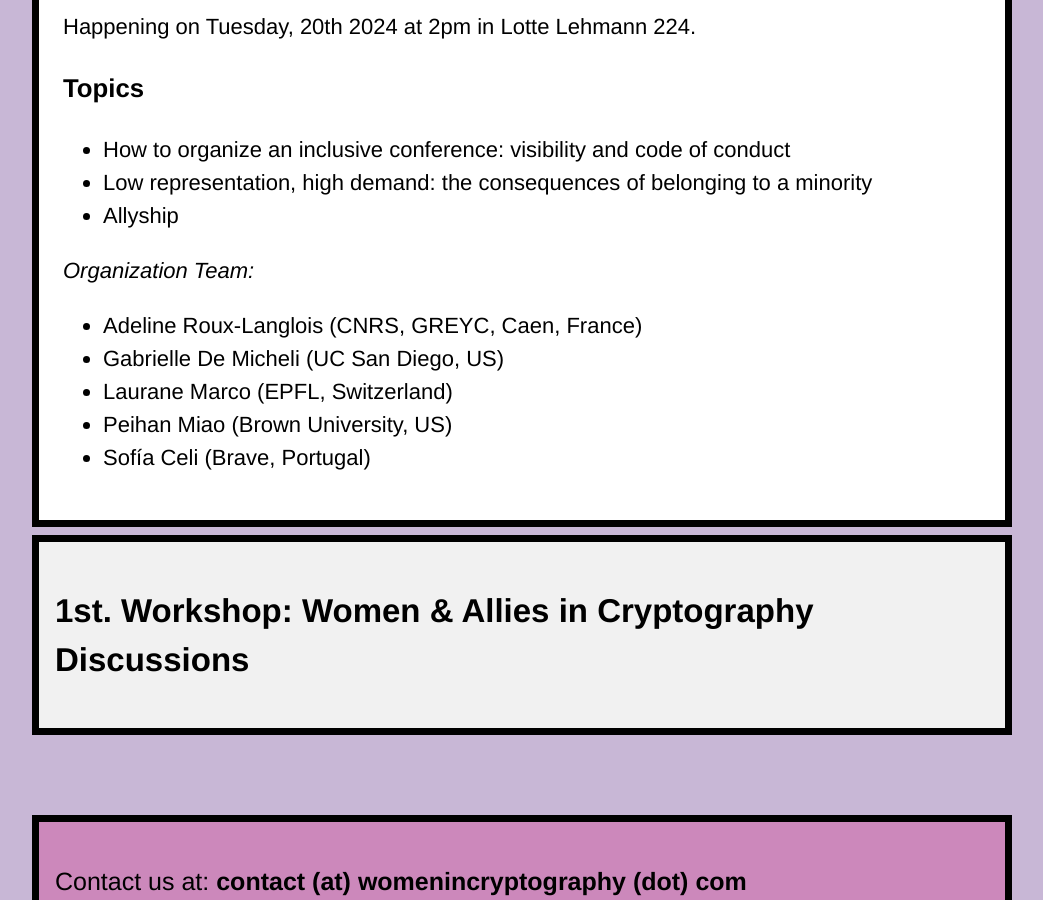
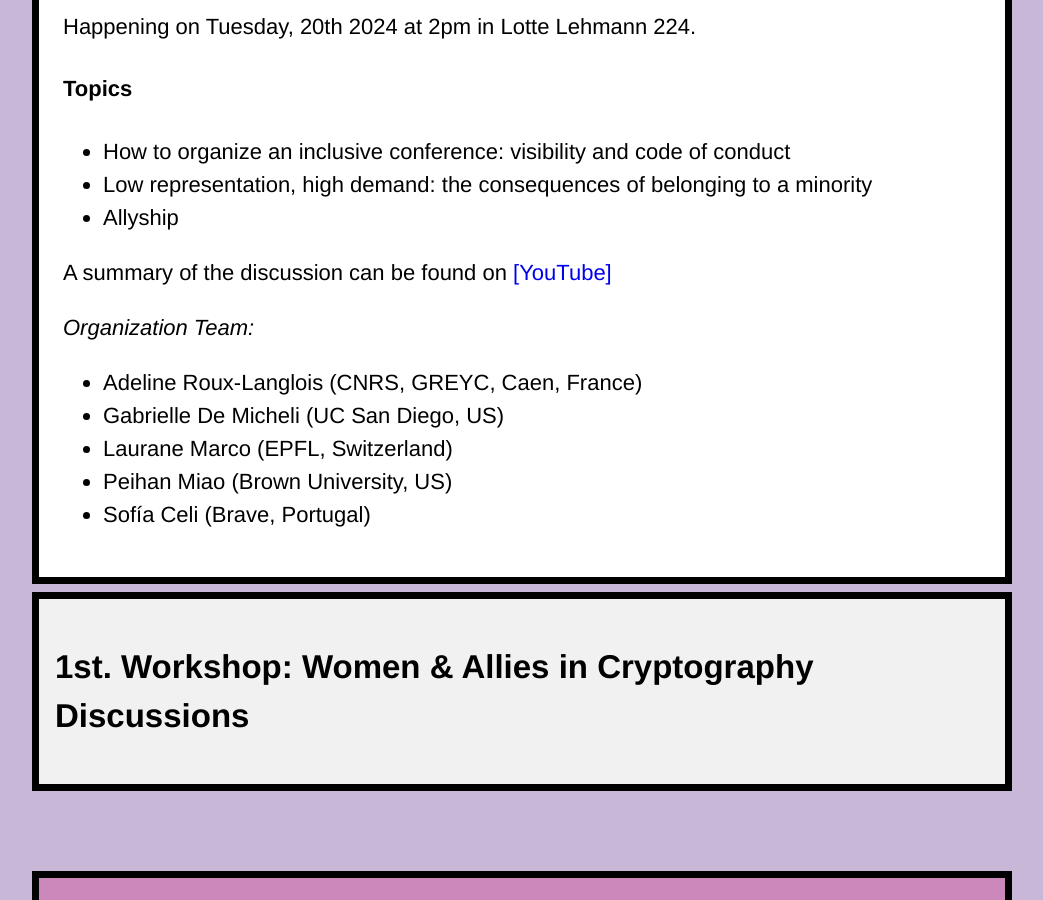
Before and after one commit to women-in-cryptography/women-in-cryptography-website, a Jekyll site: the page built from workshop.html, in a window 1280 px wide and 900 px high, scrolled down 1050 px. Shown: the whole window, without its empty margins (118-1161 px from the left). Built offline with Jekyll 4.4.1, drawn with Linux system fonts in a browser that asks for light colours; a style sheet for code colours, icons or effects is not loaded.

Commit message:
added link to summary video

```diff
--- a/workshop.html
+++ b/workshop.html
@@ -27,12 +27,14 @@ tags: menu
   <p>
    Happening on Tuesday, 20th 2024 at 2pm in Lotte Lehmann 224.
   </p>
-	<h3>Topics </h3>
+	<h4>Topics </h4>
  <ul>
     <li>How to organize an inclusive conference: visibility and code of conduct</li>
     <li>Low representation, high demand: the consequences of belonging to a minority </li>
     <li>Allyship </li>
   </ul>
+
+  A summary of the discussion can be found on <a href="https://www.youtube.com/watch?v=3BBzuLYPoKI">[YouTube]</a>
 
   <p><i>Organization Team:</i></p>
   <ul>
```
